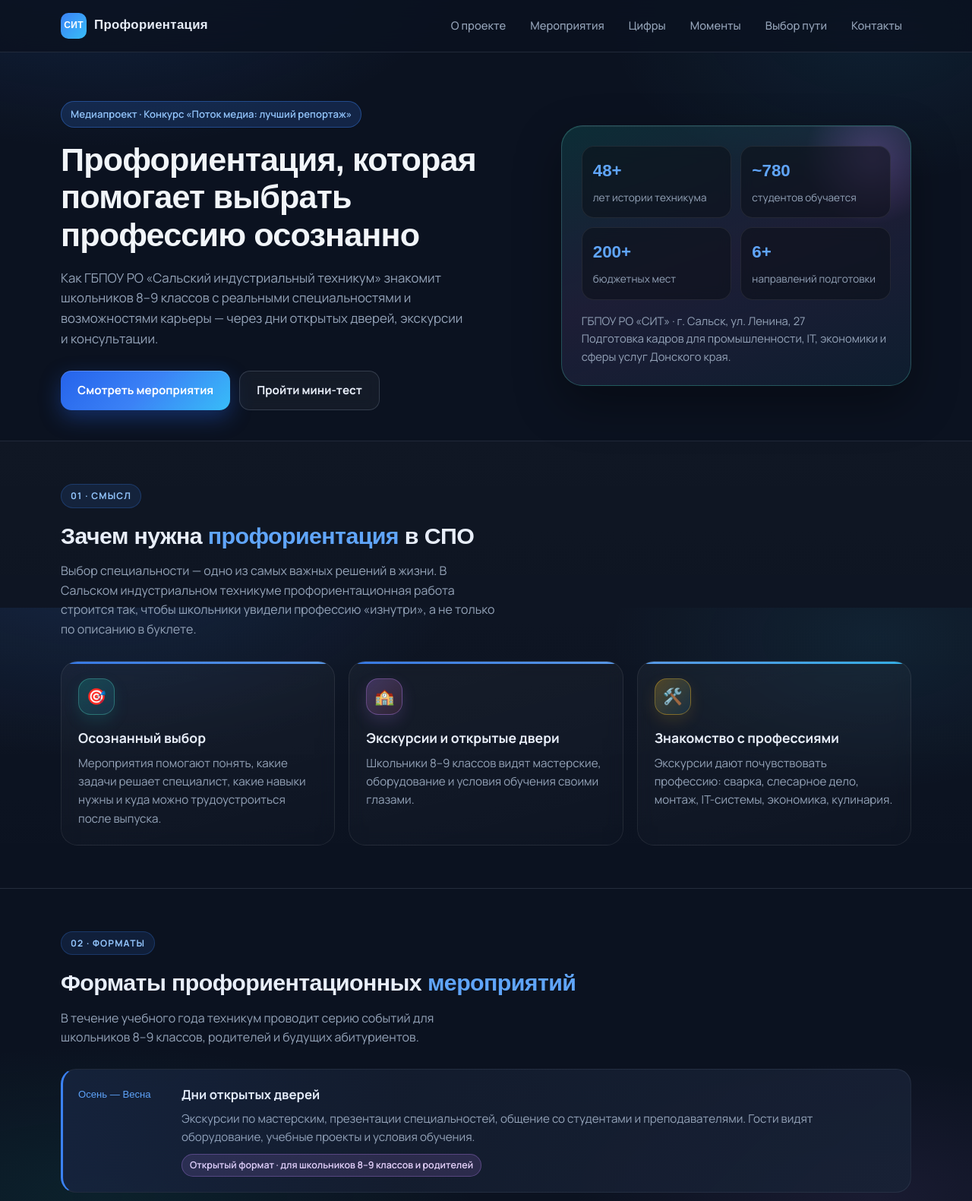
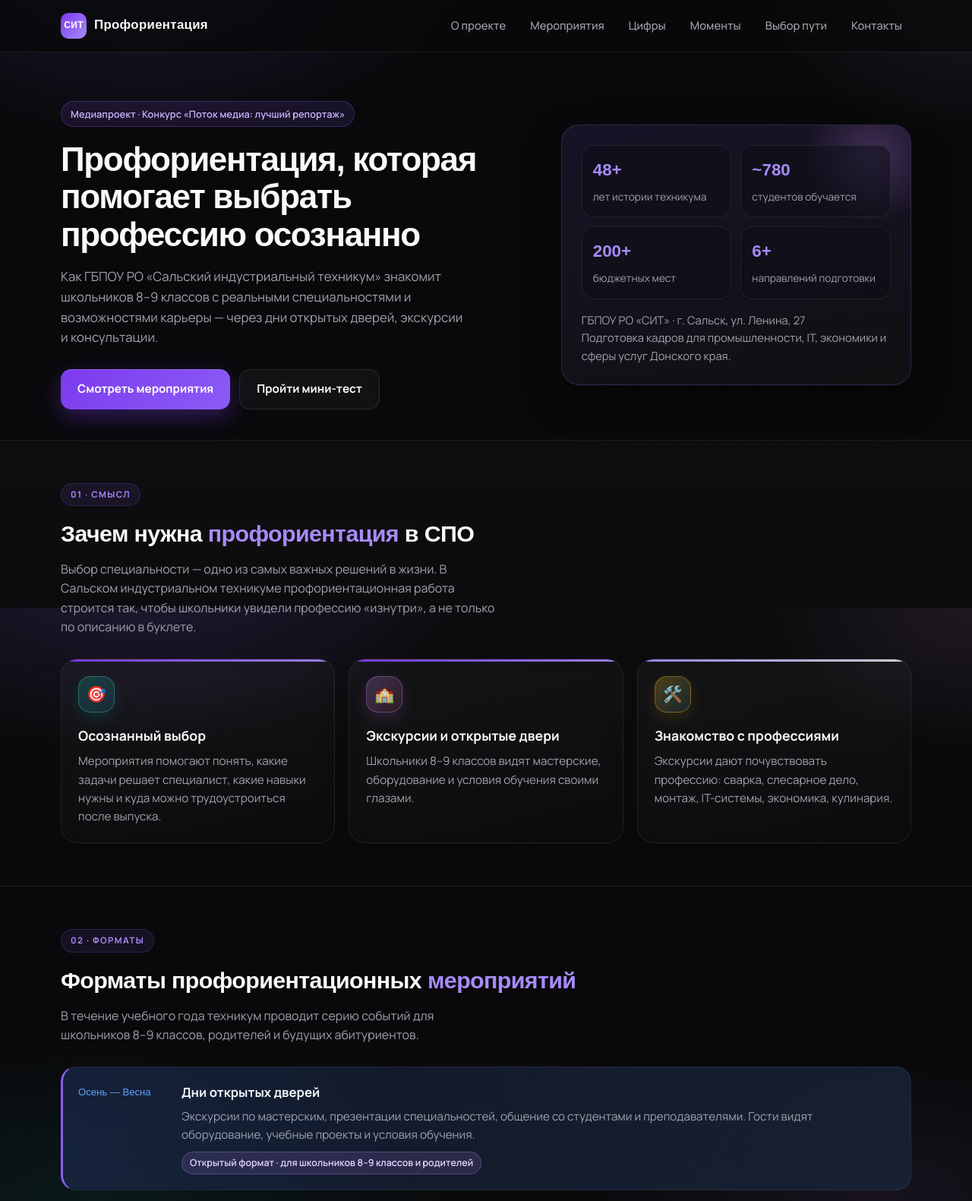
Before and after one commit to sitmedia/proforientaciya, a plain HTML site: page index.html in a window 1280 px wide. Shown: the top 1581 px of the page at 76% size. Drawn offline with Linux system fonts and the light colour scheme; a web font is replaced by a local one.

Commit message:
Add files via upload

```diff
--- a/index.html
+++ b/index.html
@@ -13,20 +13,20 @@
   <link href="https://fonts.googleapis.com/css2?family=Manrope:wght@400;500;600;700;800&family=Unbounded:wght@500;700&display=swap" rel="stylesheet">
   <style>
     :root {
-      --bg: #0b1220;
-      --bg-card: #121a2b;
-      --bg-soft: #172033;
-      --accent: #3b82f6;
-      --accent-2: #60a5fa;
-      --accent-3: #93c5fd;
-      --accent-4: #38bdf8;
-      --accent-5: #818cf8;
-      --text: #e8eef9;
-      --muted: #94a3b8;
-      --border: rgba(148, 163, 184, 0.16);
+      --bg: #09090b;
+      --bg-card: #131316;
+      --bg-soft: #1a1a1f;
+      --accent: #8b5cf6;
+      --accent-2: #a78bfa;
+      --accent-3: #c4b5fd;
+      --accent-4: #f0abfc;
+      --accent-5: #e4e4e7;
+      --text: #fafafa;
+      --muted: #a1a1aa;
+      --border: rgba(255, 255, 255, 0.08);
       --success: #34d399;
-      --radius: 18px;
-      --shadow: 0 18px 50px rgba(0, 0, 0, 0.35);
+      --radius: 16px;
+      --shadow: 0 20px 50px rgba(0, 0, 0, 0.45);
     }
 
     * { box-sizing: border-box; margin: 0; padding: 0; }
@@ -34,8 +34,8 @@
     body {
       font-family: 'Manrope', system-ui, sans-serif;
       background:
-        radial-gradient(ellipse 900px 500px at 10% -10%, rgba(59,130,246,0.16), transparent 55%),
-        radial-gradient(ellipse 700px 400px at 90% 5%, rgba(56,189,248,0.08), transparent 50%),
+        radial-gradient(ellipse 800px 480px at 15% -10%, rgba(139,92,246,0.18), transparent 55%),
+        radial-gradient(ellipse 600px 400px at 100% 0%, rgba(240,171,252,0.08), transparent 45%),
         var(--bg);
       background-attachment: fixed;
       color: var(--text);
@@ -43,7 +43,7 @@
       min-height: 100vh;
     }
 
-    a { color: var(--accent-2); text-decoration: none; }
+    a { color: #c4b5fd; text-decoration: none; }
     a:hover { text-decoration: underline; }
 
     .container {
@@ -56,8 +56,8 @@
       position: sticky;
       top: 0;
       z-index: 50;
-      backdrop-filter: blur(16px);
-      background: rgba(11, 18, 32, 0.85);
+      backdrop-filter: blur(18px);
+      background: rgba(9, 9, 11, 0.8);
       border-bottom: 1px solid var(--border);
     }
     .nav {
@@ -79,11 +79,11 @@
     .logo-badge {
       width: 34px; height: 34px;
       border-radius: 10px;
-      background: linear-gradient(135deg, #3b82f6, #38bdf8);
+      background: linear-gradient(135deg, #7c3aed, #a78bfa);
       display: grid; place-items: center;
       font-size: 0.75rem;
       font-weight: 800;
-      color: #ffffff;
+      color: #fff;
     }
     .nav-links {
       display: flex;
@@ -152,22 +152,22 @@
       display: inline-flex;
       align-items: center;
       gap: 8px;
-      font-size: 0.82rem;
+      font-size: 0.8rem;
       font-weight: 600;
-      color: #93c5fd;
-      background: rgba(59, 130, 246, 0.18);
-      border: 1px solid rgba(59, 130, 246, 0.4);
+      color: #c4b5fd;
+      background: rgba(139, 92, 246, 0.12);
+      border: 1px solid rgba(139, 92, 246, 0.28);
       padding: 6px 12px;
       border-radius: 999px;
       margin-bottom: 18px;
     }
     h1 {
       font-family: 'Unbounded', sans-serif;
-      font-size: clamp(1.8rem, 4vw, 2.7rem);
-      line-height: 1.15;
+      font-size: clamp(1.85rem, 4.2vw, 2.75rem);
+      line-height: 1.12;
       margin-bottom: 18px;
-      letter-spacing: -0.02em;
-      color: #f1f5f9;
+      letter-spacing: -0.03em;
+      color: #fafafa;
     }
     .hero-lead {
       color: var(--muted);
@@ -195,20 +195,20 @@
       text-decoration: none;
     }
     .btn-primary {
-      background: linear-gradient(135deg, #2563eb, #3b82f6 50%, #38bdf8);
-      color: #ffffff;
-      box-shadow: 0 10px 28px rgba(37, 99, 235, 0.35), inset 0 1px 0 rgba(255,255,255,0.2);
+      background: linear-gradient(135deg, #7c3aed, #8b5cf6);
+      color: #fff;
+      box-shadow: 0 10px 28px rgba(124, 58, 237, 0.35), inset 0 1px 0 rgba(255,255,255,0.15);
     }
     .btn-primary:hover {
-      filter: brightness(1.08);
+      filter: brightness(1.1);
       text-decoration: none;
       transform: translateY(-2px);
-      box-shadow: 0 14px 36px rgba(59, 130, 246, 0.5);
+      box-shadow: 0 14px 34px rgba(124, 58, 237, 0.45);
     }
     .btn-ghost {
       background: rgba(255,255,255,0.04);
       color: var(--text);
-      border: 1px solid rgba(148,163,184,0.25);
+      border: 1px solid rgba(255,255,255,0.1);
       backdrop-filter: blur(8px);
     }
     .btn-ghost:hover {
@@ -219,11 +219,11 @@
     }
 
     .hero-card {
-      background: linear-gradient(160deg, rgba(20,184,166,0.16), rgba(192,132,252,0.1) 50%, rgba(56,189,248,0.07));
-      border: 1px solid rgba(94, 234, 212, 0.25);
-      border-radius: 28px;
+      background: linear-gradient(165deg, rgba(139,92,246,0.12), rgba(255,255,255,0.03));
+      border: 1px solid rgba(167, 139, 250, 0.2);
+      border-radius: 24px;
       padding: 26px;
-      box-shadow: 0 24px 60px rgba(0,0,0,0.35), inset 0 1px 0 rgba(255,255,255,0.08);
+      box-shadow: var(--shadow);
       position: relative;
       overflow: hidden;
     }
@@ -258,7 +258,7 @@
       font-family: 'Unbounded', sans-serif;
       font-size: 1.4rem;
       margin-bottom: 4px;
-      color: #60a5fa;
+      color: #a78bfa;
     }
     .stat span { color: var(--muted); font-size: 0.85rem; }
 
@@ -281,7 +281,7 @@
       letter-spacing: -0.02em;
     }
     .section-title .accent {
-      color: #60a5fa;
+      color: #a78bfa;
     }
     .section-sub {
       color: var(--muted);
@@ -292,16 +292,16 @@
       display: inline-flex;
       align-items: center;
       gap: 8px;
-      font-size: 0.75rem;
+      font-size: 0.72rem;
       font-weight: 700;
-      letter-spacing: 0.1em;
+      letter-spacing: 0.12em;
       text-transform: uppercase;
-      color: #93c5fd;
+      color: #a78bfa;
       margin-bottom: 12px;
       padding: 5px 12px;
       border-radius: 999px;
-      background: rgba(59,130,246,0.12);
-      border: 1px solid rgba(59,130,246,0.25);
+      background: rgba(139, 92, 246, 0.1);
+      border: 1px solid rgba(139, 92, 246, 0.22);
     }
 
     .grid-3 {
@@ -333,19 +333,19 @@
       position: absolute;
       top: 0; left: 0; right: 0;
       height: 3px;
-      background: linear-gradient(90deg, #3b82f6, #60a5fa);
+      background: linear-gradient(90deg, #7c3aed, #a78bfa);
       opacity: 0.9;
     }
     .card:nth-child(2)::after {
-      background: linear-gradient(90deg, #3b82f6, #60a5fa);
+      background: linear-gradient(90deg, #7c3aed, #a78bfa);
     }
     .card:nth-child(3)::after {
-      background: linear-gradient(90deg, #60a5fa, #38bdf8);
+      background: linear-gradient(90deg, #a78bfa, #e4e4e7);
     }
     .card:hover {
       transform: translateY(-6px) scale(1.01);
-      border-color: rgba(59, 130, 246, 0.4);
-      box-shadow: 0 24px 50px rgba(59,130,246,0.15);
+      border-color: rgba(139, 92, 246, 0.4);
+      box-shadow: 0 24px 50px rgba(0,0,0,0.4);
     }
     .card:hover::before { opacity: 1; }
     .card-icon {
@@ -388,7 +388,7 @@
       border-radius: 20px;
       padding: 20px;
       transition: 0.3s cubic-bezier(0.22, 1, 0.36, 1);
-      border-left: 3px solid #3b82f6;
+      border-left: 3px solid #8b5cf6;
       position: relative;
       overflow: hidden;
     }
@@ -399,9 +399,9 @@
       background: linear-gradient(90deg, rgba(59,130,246,0.08), transparent 40%);
       pointer-events: none;
     }
-    .event:nth-child(2) { border-left-color: #38bdf8; }
+    .event:nth-child(2) { border-left-color: #a78bfa; }
     .event:nth-child(2)::before { background: linear-gradient(90deg, rgba(129,140,248,0.1), transparent 40%); }
-    .event:nth-child(3) { border-left-color: #38bdf8; }
+    .event:nth-child(3) { border-left-color: #a78bfa; }
     .event:nth-child(3)::before { background: linear-gradient(90deg, rgba(96,165,250,0.1), transparent 40%); }
     .event:hover {
       transform: translateX(6px);
@@ -461,14 +461,16 @@
     .bar-fill {
       height: 100%;
       border-radius: 999px;
-      background: linear-gradient(90deg, #3b82f6, #60a5fa);
-      box-shadow: 0 0 14px rgba(59,130,246,0.45);
+      background: linear-gradient(90deg, #7c3aed, #a78bfa);
+      box-shadow: 0 0 12px rgba(139,92,246,0.35);
     }
-    .bar-item:nth-child(2) .bar-fill { background: linear-gradient(90deg, #2563eb, #60a5fa); box-shadow: 0 0 12px rgba(59,130,246,0.3); }
-    .bar-item:nth-child(3) .bar-fill { background: linear-gradient(90deg, #3b82f6, #38bdf8); box-shadow: 0 0 12px rgba(56,189,248,0.25); }
-    .bar-item:nth-child(4) .bar-fill { background: linear-gradient(90deg, #1d4ed8, #818cf8); box-shadow: 0 0 12px rgba(129,140,248,0.25); }
-    .bar-item:nth-child(5) .bar-fill { background: linear-gradient(90deg, #2563eb, #93c5fd); box-shadow: 0 0 12px rgba(147,197,253,0.25); }
-    .bar-item:nth-child(6) .bar-fill { background: linear-gradient(90deg, #0ea5e9, #38bdf8); box-shadow: 0 0 12px rgba(14,165,233,0.25); }
+    .bar-item:nth-child(2) .bar-fill { background: linear-gradient(90deg, #6d28d9, #8b5cf6); box-shadow: 0 0 12px rgba(109,40,217,0.3); }
+    .bar-item:nth-child(3) .bar-fill { background: linear-gradient(90deg, #8b5cf6, #c4b5fd); box-shadow: 0 0 12px rgba(167,139,250,0.3); }
+    .bar-item:nth-child(4) .bar-fill { background: linear-gradient(90deg, #7c3aed, #e9d5ff); box-shadow: 0 0 12px rgba(124,58,237,0.25); }
+    .bar-item:nth-child(5) .bar-fill { background: linear-gradient(90deg, #5b21b6, #a78bfa); box-shadow: 0 0 12px rgba(91,33,182,0.25); }
+    .bar-item:nth-child(6) .bar-fill { background: linear-gradient(90deg, #8b5cf6, #ddd6fe); box-shadow: 0 0 12px rgba(139,92,246,0.25); }
+
+    /* Gallery */
 
     /* Gallery */
     .gallery {
@@ -482,7 +484,7 @@
       aspect-ratio: 4 / 3;
       min-height: 220px;
       border-radius: 22px;
-      border: 1px solid rgba(148,163,184,0.25);
+      border: 1px solid rgba(255,255,255,0.1);
       background: linear-gradient(145deg, #1e293b, #0f172a);
       display: grid;
       place-items: end start;
@@ -570,17 +572,17 @@
       transition: 0.25s;
     }
     .quiz-options button:hover {
-      border-color: rgba(94,234,212,0.5);
-      background: linear-gradient(90deg, rgba(20,184,166,0.14), rgba(56,189,248,0.08));
+      border-color: rgba(167,139,250,0.45);
+      background: linear-gradient(90deg, rgba(139,92,246,0.14), rgba(192,132,252,0.08));
       transform: translateX(4px);
     }
     .quiz-result {
       margin-top: 16px;
       padding: 14px 16px;
       border-radius: 12px;
-      background: rgba(20, 184, 166, 0.14);
-      border: 1px solid rgba(20, 184, 166, 0.35);
-      color: #99f6e4;
+      background: rgba(139, 92, 246, 0.14);
+      border: 1px solid rgba(139, 92, 246, 0.35);
+      color: #ddd6fe;
       display: none;
     }
 
@@ -602,7 +604,7 @@
       font-family: 'Unbounded', sans-serif;
       font-size: clamp(1.3rem, 3vw, 1.7rem);
       margin-bottom: 12px;
-      color: #f1f5f9;
+      color: #fafafa;
     }
     .cta p { color: var(--muted); margin-bottom: 20px; }
 
@@ -720,14 +722,14 @@
       z-index: 60;
       width: 48px;
       height: 48px;
-      border-radius: 16px;
-      border: 1px solid rgba(96, 165, 250, 0.45);
-      background: linear-gradient(145deg, #2563eb, #38bdf8);
-      color: #ffffff;
+      border-radius: 14px;
+      border: 1px solid rgba(167, 139, 250, 0.35);
+      background: linear-gradient(145deg, #7c3aed, #8b5cf6);
+      color: #fff;
       cursor: pointer;
       display: grid;
       place-items: center;
-      box-shadow: 0 10px 28px rgba(59, 130, 246, 0.45);
+      box-shadow: 0 10px 28px rgba(124, 58, 237, 0.4);
       opacity: 0;
       visibility: hidden;
       transform: translateY(12px);
@@ -957,10 +959,10 @@
         <div class="section-label">04 · Галерея</div>
         <h2 class="section-title">Моменты <span class="accent">профориентации</span></h2>
         <div class="gallery">
-          <div class="photo has-img" style="background-image: url('masterskaya.jpg?v=5');"><span>Мастерская</span></div>
-          <div class="photo has-img" style="background-image: url('den-otkrytyh.jpg?v=5');"><span>День открытых дверей</span></div>
-          <div class="photo has-img" style="background-image: url('muzei.jpg?v=5');"><span>Музей</span></div>
-          <div class="photo has-img" style="background-image: url('kuhnya.jpg?v=5');"><span>Кухня · практика</span></div>
+          <div class="photo has-img" style="background-image: url('masterskaya.jpg?v=6');"><span>Мастерская</span></div>
+          <div class="photo has-img" style="background-image: url('den-otkrytyh.jpg?v=6');"><span>День открытых дверей</span></div>
+          <div class="photo has-img" style="background-image: url('muzei.jpg?v=6');"><span>Музей</span></div>
+          <div class="photo has-img" style="background-image: url('kuhnya.jpg?v=6');"><span>Кухня · практика</span></div>
         </div>
       </div>
     </section>
```
